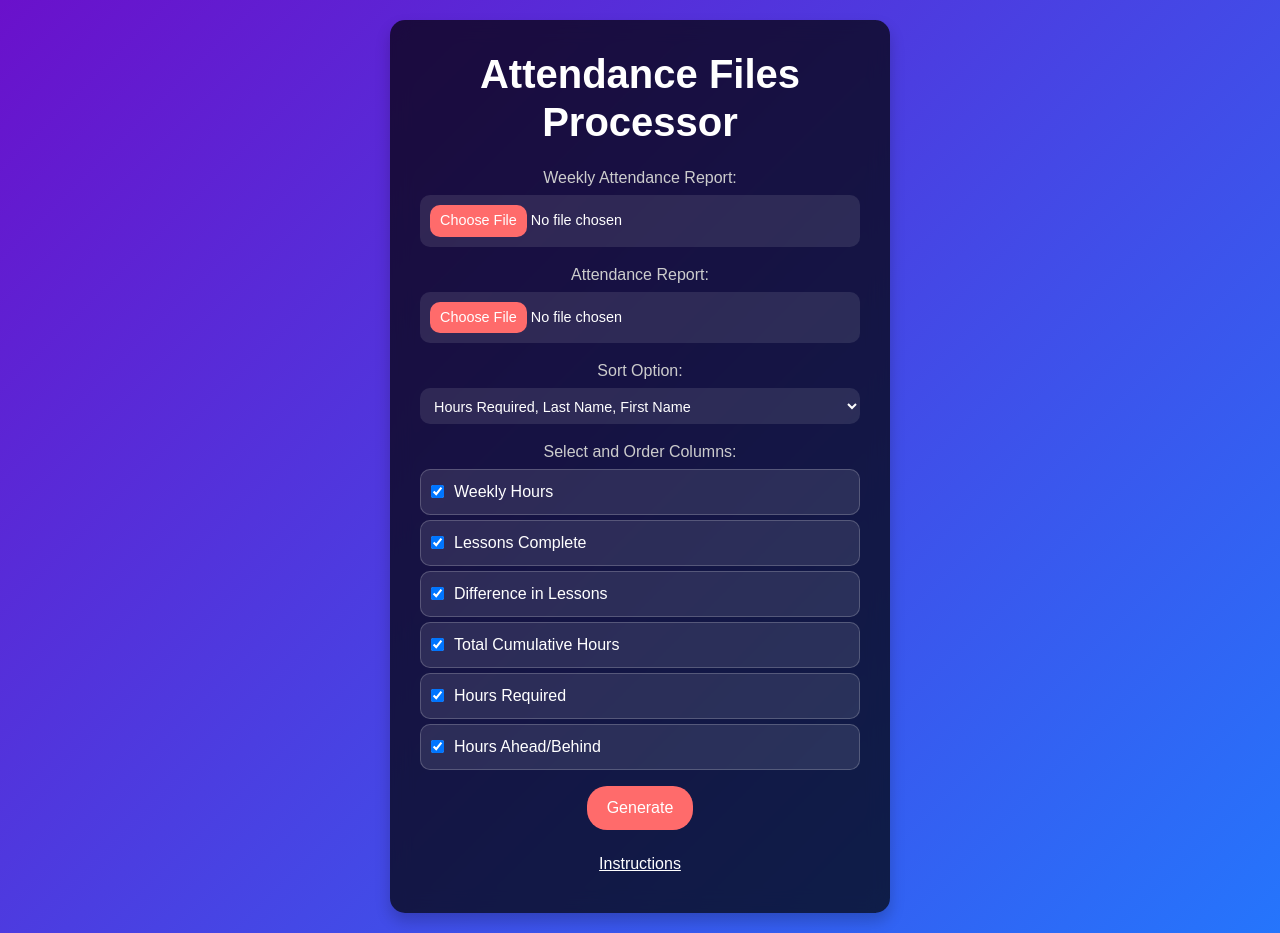
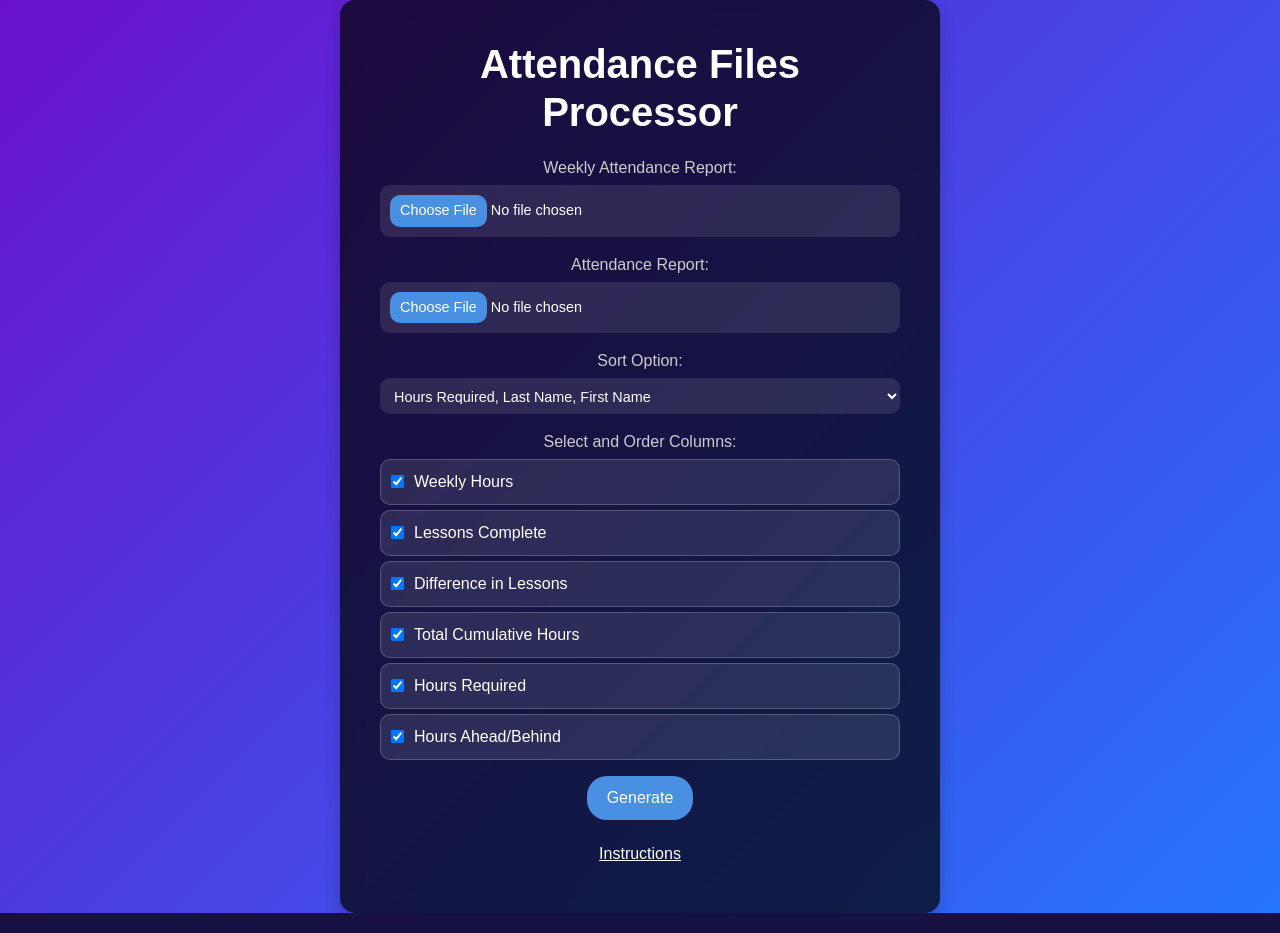
Before and after one commit to elipaulman/GOVS, a Flask app: page / in a window 1280 px wide. Run offline with Flask 3, Linux system fonts and the light colour scheme; some libraries are stand-ins or nearby versions.

Commit message:
styling update

```diff
--- a/templates/index.html
+++ b/templates/index.html
@@ -7,6 +7,12 @@
       content="width=device-width, initial-scale=1, shrink-to-fit=no"
     />
     <title>Attendance Processor</title>
+    <!-- Favicon -->
+    <link
+      rel="icon"
+      href="{{ url_for('static', filename='favicon.ico') }}"
+      type="image/x-icon"
+    />
     <!-- Bootstrap CSS -->
     <link
       href="https://stackpath.bootstrapcdn.com/bootstrap/4.5.2/css/bootstrap.min.css"
@@ -22,14 +28,13 @@
         align-items: center;
         justify-content: center;
         margin: 0;
-        padding: 20px;
       }
       .container {
         background: rgba(0, 0, 0, 0.7);
         border-radius: 15px;
         box-shadow: 0 8px 15px rgba(0, 0, 0, 0.2);
-        padding: 30px;
-        max-width: 500px;
+        padding: 40px;
+        max-width: 600px;
         width: 100%;
         text-align: center;
         backdrop-filter: blur(10px);
@@ -57,7 +62,7 @@
         color: #fff;
       }
       .form-control-file::file-selector-button {
-        background: #ff6b6b;
+        background: #4A90E2;
         border: none;
         border-radius: 10px;
         padding: 5px 10px;
@@ -66,10 +71,10 @@
         transition: 0.3s;
       }
       .form-control-file::file-selector-button:hover {
-        background: #ff4757;
+        background: #357ABD;
       }
       .btn-primary {
-        background: #ff6b6b;
+        background: #4A90E2;
         border: none;
         border-radius: 20px;
         padding: 10px 20px;
@@ -77,7 +82,7 @@
         transition: 0.3s;
       }
       .btn-primary:hover {
-        background: #ff4757;
+        background: #357ABD;
         transform: scale(1.05);
       }
       .list-group-item-info {
```
Also changed, not shown: templates/instructions.html (+3 -4 lines).
